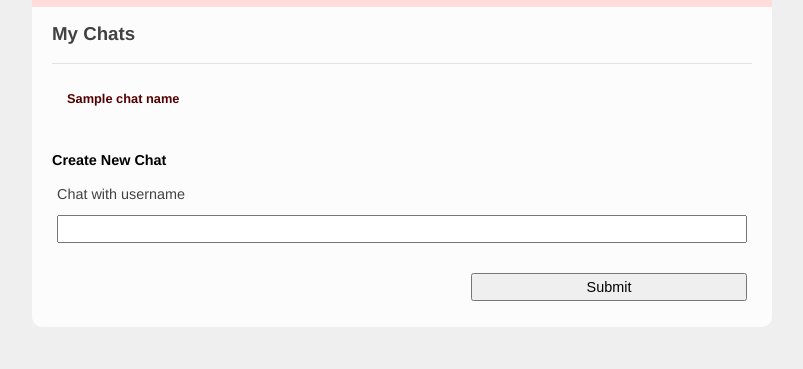
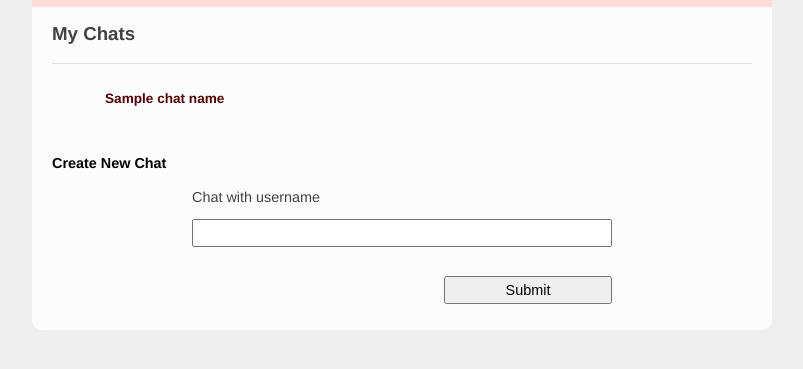
Before and after one commit to channeng/email-article, a Python web app: template app/template/chats.html in a window 1280 px wide. Shown: the part 83-452 px from the top of the page, without its empty margins (238-1041 px from the left). Run offline with Jinja, Linux system fonts and the light colour scheme; the template is opened without the code that fills it: most values are stand-ins (such as "Sample title", 1, 10 or a date in 2020); form fields are guessed from the names that the template uses.

Commit message:
Update HTML formatting for sizes

```diff
--- a/app/template/base.html
+++ b/app/template/base.html
@@ -17,13 +17,11 @@
     <link rel="shortcut icon" type="image/png" href="{{url_for('static', filename='favicon.png')}}">
     <meta name="viewport" content="width=device-width, initial-scale=1.0">
     <style type="text/css">
-
       html, body, div, h1, h2, p, a, ul, li, form, label, button:not(.nostyle) {
         margin: 0;
         padding: 0;
         border: 0;
         color: #424242;
-        font-size: 100%;
         font: inherit;
         vertical-align: baseline;
       }
@@ -52,6 +50,9 @@
         font-size: 70%;
       }
       #page div {
+        max-width: 600px;
+        margin-left: auto;
+        margin-right: auto;
         padding: 0px 5px 0px 5px;
       }
       #page div.subtext {
@@ -112,6 +113,12 @@
       #page .bold {
         font-weight:bold;
       }
+      .form_div {
+        max-width: 420px !important;
+        display: block;
+        margin-left: auto;
+        margin-right: auto;
+      }
       input, textarea {
         width: 100%;
         padding: 4px;
@@ -133,10 +140,10 @@
       }
       #page li {
         line-height: 150%;
-        padding-left: 10px;
+        padding-left: 3px;
         color: #333;
-        font-size: 80%;
-        margin: 0 0 10px 0;
+        font-size: 85%;
+        margin: 0 0 12px 0;
       }
       #page li > ul > li {
         font-size: 100%;
--- a/app/template/chats.html
+++ b/app/template/chats.html
@@ -14,7 +14,7 @@
   </div>
   <br>
   <h4>Create New Chat</h4>
-  <div>
+  <div class="form_div">
     <form action="" method="post">
       {{ form.hidden_tag() }}
       <h4 class="notbold">
--- a/app/template/contact_us.html
+++ b/app/template/contact_us.html
@@ -12,7 +12,7 @@
 </style>
   <h3>Contact Us</h3>
   <hr><br>
-  <div>
+  <div class="form_div">
   <form action="" method="post">
     {{ form.hidden_tag() }}
     <p>
--- a/app/template/lists.html
+++ b/app/template/lists.html
@@ -23,7 +23,7 @@
   </div>
   <br>
   <h4>Create New List</h4>
-  <div>
+  <div class="form_div">
     <form action="" method="post">
       {{ form.hidden_tag() }}
       <h4 class="notbold">
--- a/app/template/stocks.html
+++ b/app/template/stocks.html
@@ -28,7 +28,7 @@
 </div>
 <br>
 <h4>Create New Ticker</h4>
-<div>
+<div class="form_div">
   <form action="" method="post">
     {{ form.hidden_tag() }}
     <h4 class="notbold">
```
Also changed, not shown: app/template/email_article.html (+2 -8 lines).
